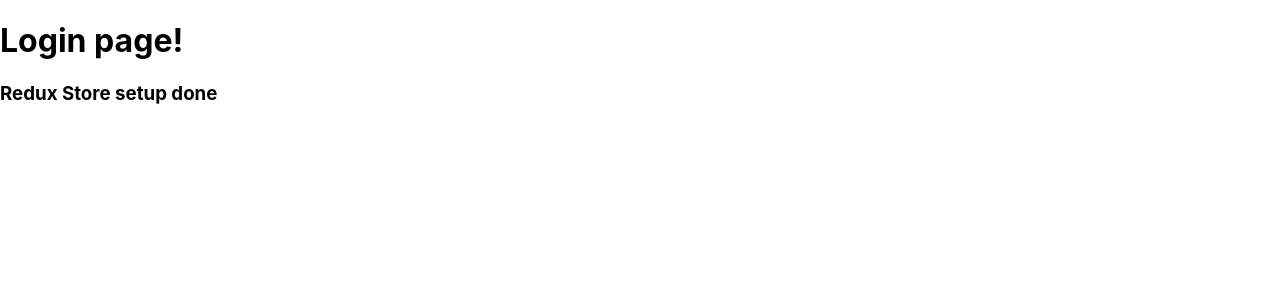
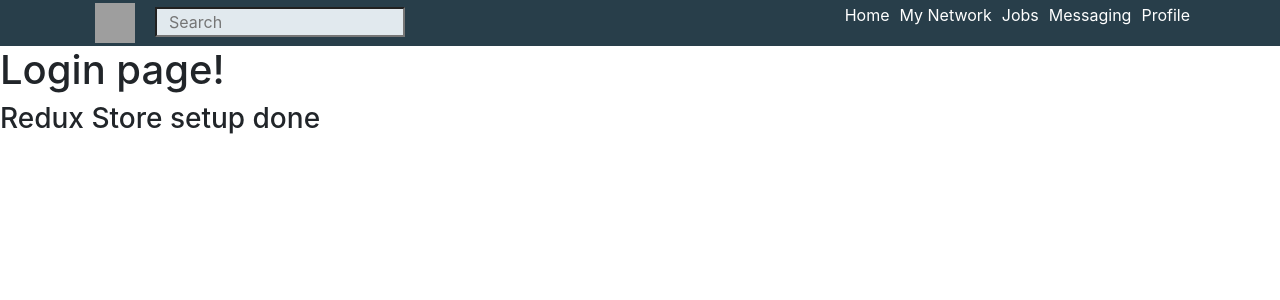
Before and after one commit to AkhilKrishnamurthy/LinkedIn-Prototype, a React (Create React App) app in the folder linkedin/: page /login in a window 1280 px wide. Shown: the top 300 px of the page. Built offline with nearby package versions, Linux system fonts and the light colour scheme; grey boxes are pictures that could not be loaded.

Commit message:
Changes to header page

```diff
--- a/linkedin/package.json
+++ b/linkedin/package.json
@@ -3,6 +3,9 @@
   "version": "0.1.0",
   "private": true,
   "dependencies": {
+    "@fortawesome/fontawesome-svg-core": "^1.2.8",
+    "@fortawesome/free-solid-svg-icons": "^5.5.0",
+    "@fortawesome/react-fontawesome": "^0.1.3",
     "react": "^16.6.0",
     "react-dom": "^16.6.0",
     "react-redux": "^5.1.0",
--- a/linkedin/public/index.html
+++ b/linkedin/public/index.html
@@ -19,6 +19,10 @@
       work correctly both with client-side routing and a non-root public URL.
       Learn how to configure a non-root public URL by running `npm run build`.
     -->
+    <link rel="stylesheet" href="https://maxcdn.bootstrapcdn.com/bootstrap/4.0.0/css/bootstrap.min.css" integrity="sha384-Gn5384xqQ1aoWXA+058RXPxPg6fy4IWvTNh0E263XmFcJlSAwiGgFAW/dAiS6JXm" crossorigin="anonymous">
+    <script src="https://code.jquery.com/jquery-3.2.1.slim.min.js" integrity="sha384-KJ3o2DKtIkvYIK3UENzmM7KCkRr/rE9/Qpg6aAZGJwFDMVNA/GpGFF93hXpG5KkN" crossorigin="anonymous"></script>
+<script src="https://cdnjs.cloudflare.com/ajax/libs/popper.js/1.12.9/umd/popper.min.js" integrity="sha384-ApNbgh9B+Y1QKtv3Rn7W3mgPxhU9K/ScQsAP7hUibX39j7fakFPskvXusvfa0b4Q" crossorigin="anonymous"></script>
+<script src="https://maxcdn.bootstrapcdn.com/bootstrap/4.0.0/js/bootstrap.min.js" integrity="sha384-JZR6Spejh4U02d8jOt6vLEHfe/JQGiRRSQQxSfFWpi1MquVdAyjUar5+76PVCmYl" crossorigin="anonymous"></script>
     <title>React App</title>
   </head>
   <body>
--- a/linkedin/src/App.css
+++ b/linkedin/src/App.css
@@ -30,3 +30,47 @@
     transform: rotate(360deg);
   }
 }
+
+
+/*Custom styling*/
+.linkedIn-logo{
+  height: 40px;
+  width: 40px;
+}
+
+.header-container{
+  background: #283e4a;
+  padding: 0.25%;
+}
+
+.img-container{
+  background: white;
+}
+
+.header-content-container{
+  padding: 10px;
+  display: inline;
+}
+
+.search-box{
+  margin-left: 20px;
+  width: 250px;
+  height: 30px;
+  background: #e1e9ee;
+  text-indent: 10px;
+}
+
+.nav-links{
+  float: right;
+}
+.nav-links p{
+  display:inline;
+  padding: 5px;
+  color: white;
+}
+
+.nav-links a{
+  text-decoration: none;
+  padding: 5px;
+  color: white;
+}
--- a/linkedin/src/components/Header/Header.js
+++ b/linkedin/src/components/Header/Header.js
@@ -1,14 +1,29 @@
-import React, {Component} from 'react';
-
-class Header extends Component{
-    constructor(props){
+import React, { Component } from 'react';
+import {Link} from 'react-router-dom';
+class Header extends Component {
+    constructor(props) {
         super(props);
         console.log(props);
     }
 
-    render(){
-        return(
-            <h1>Header Page!</h1>
+    render() {
+        return (
+            <div className="header-container">
+
+                <div className="container">
+                    <div className="header-content-container">
+                        <img className="img-container linkedIn-logo" src="http://www.theredbrickroad.com/wp-content/uploads/2017/05/linkedin-logo-copy.png" alt="logo"></img>
+                        <input className="search-box" type="text" placeholder="Search"></input>
+                       <span className="nav-links">
+                        <Link to="/">Home</Link>
+                        <Link to="/my-network">My Network</Link>
+                        <Link to="/jobs">Jobs</Link>
+                        <Link to="#">Messaging</Link>
+                        <Link to="/profile">Profile</Link>
+                        </span>
+                    </div>
+                </div>
+            </div>
         );
     }
 }
--- a/linkedin/src/components/Login/Login.js
+++ b/linkedin/src/components/Login/Login.js
@@ -1,6 +1,7 @@
 import React, {Component} from 'react';
 import {connect} from 'react-redux';
 import {login} from '../../actions/LoginAction';
+import Header from '../Header/Header';
 
 class Login extends Component{
 
@@ -16,6 +17,7 @@ class Login extends Component{
     render(){
         return(
             <div>
+            <Header/>
                 <h1>Login page!</h1>
                 <h3>{this.props.loginStateStore.result}</h3>
             </div>
```
Also changed, not shown: 1 other file (tests, documents, lock files or other folders).
